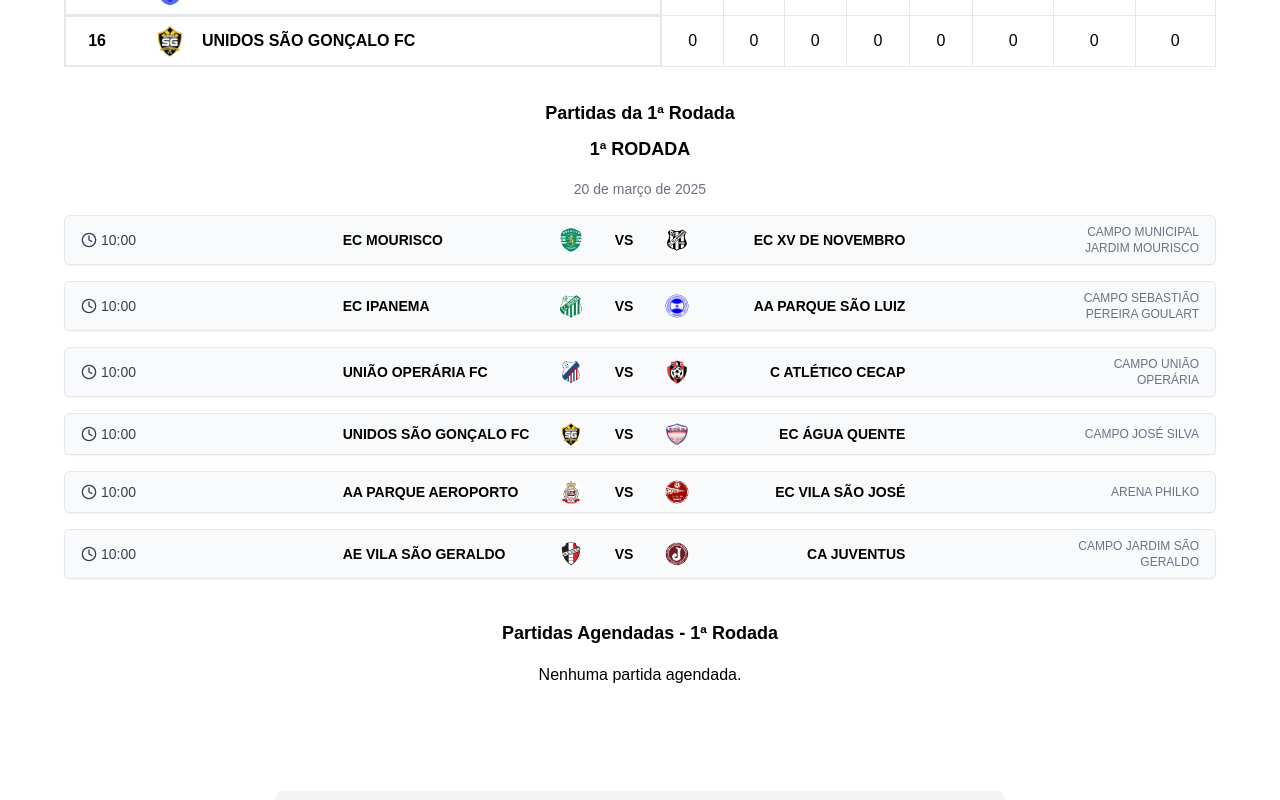
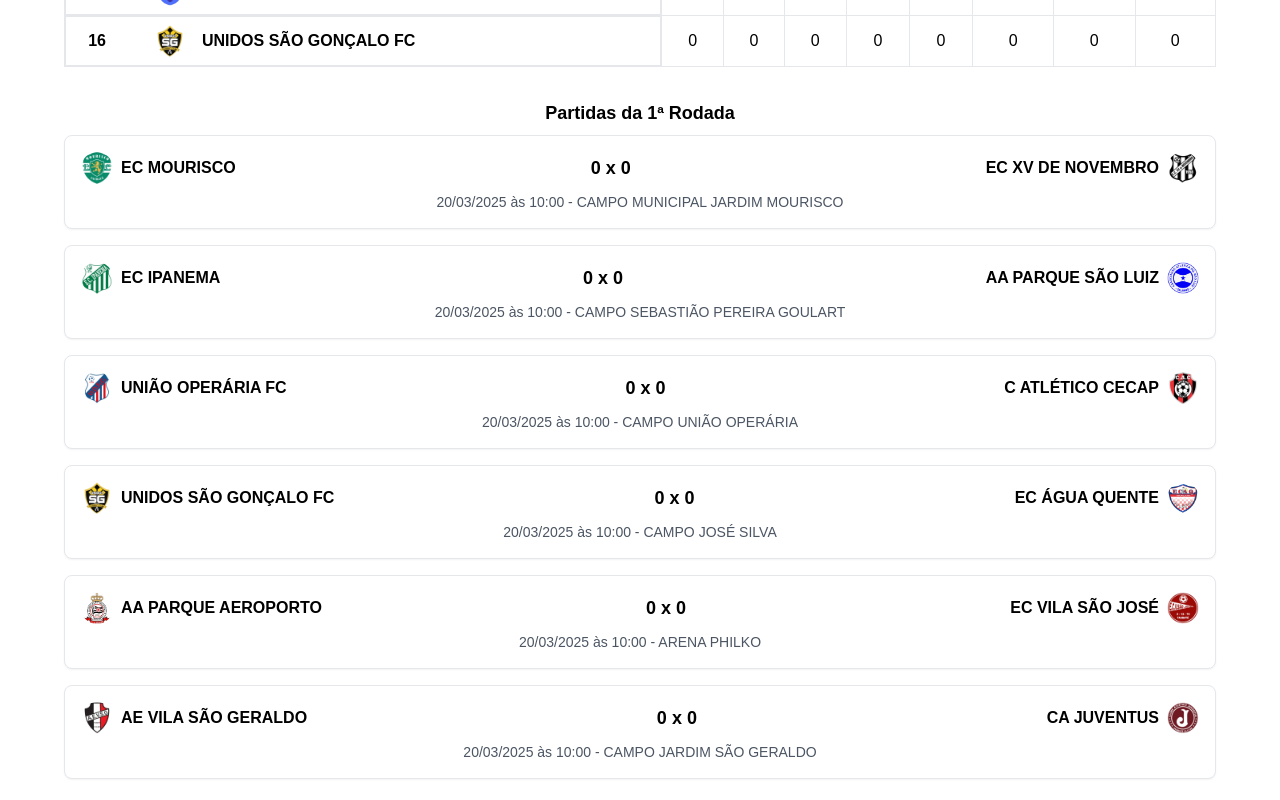
Before and after one commit to bdancost/amateur_football_league, a Next.js app: page /competicoes in a window 1280 px wide. Shown: the part 1540-2340 px from the top of the page. Built offline with nearby package versions, Linux system fonts and the light colour scheme.

Commit message:
Configurando página competiçoes

```diff
--- a/src/components/CampeonatoSelector.tsx
+++ b/src/components/CampeonatoSelector.tsx
@@ -1,4 +1,4 @@
-import { sections } from '@/lib/clubes'
+import { clubes } from '@/lib/clubes'
 
 interface CampeonatoSelectorProps {
   campeonatoSelecionado: string
@@ -11,7 +11,7 @@ const CampeonatoSelector = ({
 }: CampeonatoSelectorProps) => {
   return (
     <div className="flex flex-wrap gap-4 mb-4 ml-10 mr-10">
-      {sections.map((campeonato) => (
+      {clubes.map((campeonato) => (
         <button
           key={campeonato.id}
           onClick={() => setCampeonatoSelecionado(campeonato.title)}
--- a/src/components/PartidasRodada.tsx
+++ b/src/components/PartidasRodada.tsx
@@ -1,142 +1,81 @@
 'use client'
 
 import Image from 'next/image'
-import { Clock } from 'lucide-react'
+import { clubes } from '@/lib/clubes'
 import { Partida } from '@/lib/partidasTabela'
 
-const todosOsTimes = [
-  { name: 'EC Mourisco', image: '/assets/clubes/EC Mourisco.jpeg' },
-  { name: 'EC XV DE NOVEMBRO', image: '/assets/clubes/EC XV de Novembro.jpeg' },
-  { name: 'EC IPANEMA', image: '/assets/clubes/EC Ipanema.jpeg' }, // Corrigido aqui
-  {
-    name: 'AA PARQUE SÃO LUIZ',
-    image: '/assets/clubes/AA Parque São Luiz.jpeg'
-  },
-  { name: 'UNIÃO OPERÁRIA FC', image: '/assets/clubes/União Operária FC.jpeg' },
-  { name: 'C ATLÉTICO CECAP', image: '/assets/clubes/C Atlético Cecap.jpeg' },
-  {
-    name: 'UNIDOS SÃO GONÇALO FC',
-    image: '/assets/clubes/Unidos São Gonçalo FC.jpeg'
-  },
-  { name: 'EC ÁGUA QUENTE', image: '/assets/clubes/EC Água Quente.jpeg' },
-  {
-    name: 'AA PARQUE AEROPORTO',
-    image: '/assets/clubes/AA Parque Aeroporto.jpeg'
-  },
-  { name: 'EC VILA SÃO JOSÉ', image: '/assets/clubes/EC Vila São José.jpeg' },
-  {
-    name: 'AE VILA SÃO GERALDO',
-    image: '/assets/clubes/AE Vila São Geraldo.jpeg'
-  },
-  { name: 'CA JUVENTUS', image: '/assets/clubes/CA Juventus.jpeg' },
-  {
-    name: 'Unidos Marlene Miranda FC',
-    image: '/assets/clubes/Unidos Marlene Miranda FC.jpeg'
-  },
-  { name: 'SE PARQUE URUPÊS', image: '/assets/clubes/SE Parque Urupês.jpeg' },
-  {
-    name: 'AA RODOVIÁRIO CIDADE JARDIM',
-    image: '/assets/clubes/AA Rodoviário Cidade Jardim.jpeg'
-  },
-  { name: 'AA SÃO GONÇALO', image: '/assets/clubes/AA São Gonçalo.jpeg' }
-]
-
-const buscarTime = (name: string) =>
-  todosOsTimes.find((time) => time.name.toUpperCase() === name.toUpperCase())
-
-const formatarDataExtensa = (data: string) => {
-  const [dia, mes, ano] = data.split('/')
-  const meses = [
-    'janeiro',
-    'fevereiro',
-    'março',
-    'abril',
-    'maio',
-    'junho',
-    'julho',
-    'agosto',
-    'setembro',
-    'outubro',
-    'novembro',
-    'dezembro'
-  ]
-  return `${Number(dia)} de ${meses[Number(mes) - 1]} de ${ano}`
+interface Props {
+  partidas: Partida[]
+  rodada: number
 }
 
-const PartidasRodada = ({
-  rodada,
-  partidas
-}: {
-  rodada: number
-  partidas: Partida[]
-}) => {
-  if (!partidas || partidas.length === 0)
-    return <p className="text-center">Nenhuma partida encontrada.</p>
-
-  const dataRodada = partidas[0].data
-
+const PartidasRodada = ({ partidas, rodada }: Props) => {
   return (
     <div className="space-y-4">
-      <h3 className="text-lg font-bold text-center mb-1 uppercase">
-        {rodada}ª Rodada
-      </h3>
-      <p className="text-center text-sm text-gray-500 mb-4">
-        {formatarDataExtensa(dataRodada)}
-      </p>
+      {partidas
+        .filter((partida) => partida.rodada === rodada)
+        .map((partida, index) => {
+          // Encontrando os clubes com base no nome correto (name)
+          const mandante = clubes
+            .flatMap((campeonato) => campeonato.clubs)
+            .find(
+              (clube) =>
+                clube.name.toUpperCase() === partida.mandante.toUpperCase()
+            )
 
-      {partidas.map((partida, index) => {
-        const mandante = buscarTime(partida.mandante)
-        const visitante = buscarTime(partida.visitante)
+          const visitante = clubes
+            .flatMap((campeonato) => campeonato.clubs)
+            .find(
+              (clube) =>
+                clube.name.toUpperCase() === partida.visitante.toUpperCase()
+            )
 
           return (
             <div
               key={index}
-            className="flex justify-between items-center bg-gray-50 px-4 py-2 rounded-md shadow-sm border"
+              className="flex flex-col gap-2 p-4 border rounded-lg shadow-sm bg-white"
             >
-            {/* Horário */}
-            <div className="flex items-center text-sm text-gray-700 w-24">
-              <Clock className="w-4 h-4 mr-1" />
-              {partida.horario}
-            </div>
-
-            {/* Confronto */}
-            <div className="flex items-center gap-4 text-sm font-medium uppercase">
+              <div className="flex items-center justify-between">
+                {/* Mandante */}
+                <div className="flex items-center gap-2">
                   {mandante && (
-                <div className="flex items-center gap-2 w-[240px] justify-between">
-                  <span className="font-bold whitespace-nowrap">
-                    {mandante.name}
-                  </span>
                     <Image
                       src={mandante.image}
                       alt={mandante.name}
-                    width={24}
-                    height={24}
-                    className="rounded-full shrink-0"
+                      width={32}
+                      height={32}
+                      className="rounded-full"
                     />
+                  )}
+                  <div>
+                    <p className="font-bold">{partida.mandante}</p>
                   </div>
-              )}
+                </div>
 
-              <span className="mx-4 font-bold">vs</span>
+                {/* Placar */}
+                <div className="text-lg font-bold">
+                  {partida.placarMandante} x {partida.placarVisitante}
+                </div>
 
+                {/* Visitante */}
+                <div className="flex items-center gap-2">
+                  <div className="text-right">
+                    <p className="font-bold">{partida.visitante}</p>
+                  </div>
                   {visitante && (
-                <div className="flex items-center gap-2 w-[240px] justify-between">
                     <Image
                       src={visitante.image}
                       alt={visitante.name}
-                    width={24}
-                    height={24}
-                    className="rounded-full shrink-0"
+                      width={32}
+                      height={32}
+                      className="rounded-full"
                     />
-                  <span className="font-bold whitespace-nowrap ">
-                    {visitante.name}
-                  </span>
-                </div>
                   )}
                 </div>
+              </div>
 
-            {/* Estádio */}
-            <div className="text-xs text-gray-500 w-32 text-right">
-              {partida.local || 'Local a definir'}
+              <div className="text-sm text-gray-600 text-center">
+                {partida.data} às {partida.horario} - {partida.local}
               </div>
             </div>
           )
--- a/src/lib/clubes.ts
+++ b/src/lib/clubes.ts
@@ -1,4 +1,4 @@
-export const sections = [
+export const clubes = [
   {
     id: '01',
     title: 'Sub 20',
```
Lines whose indentation alone changed are shown as unchanged.
